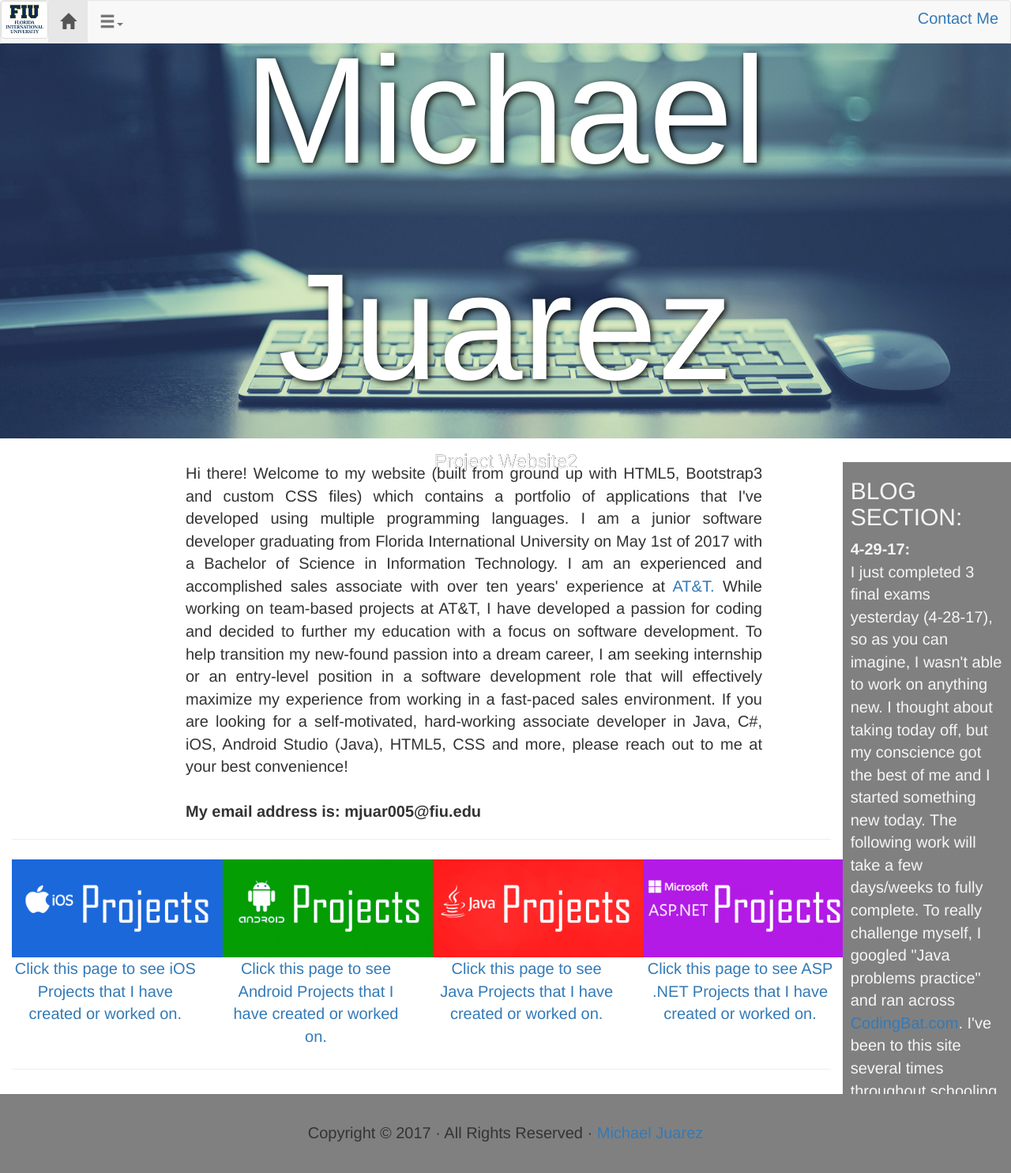
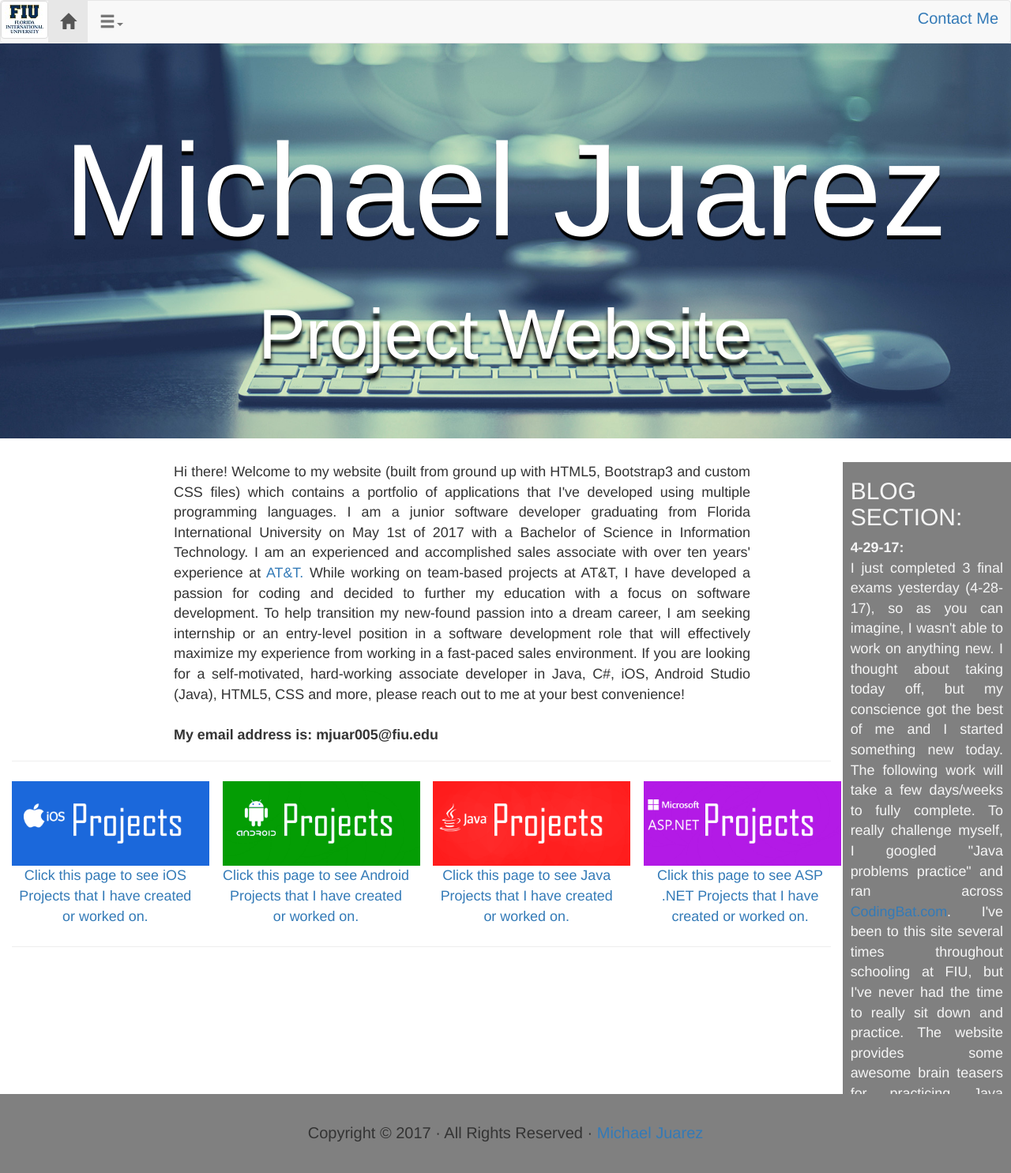
Before and after one commit to MikeJuarez/MikeJuarez.github.io, a Jekyll site: the page index.html, which Jekyll copies as it is, in a window 1280 px wide. Shown: the whole page at 79% size. Built offline with Jekyll 4.4.1, drawn with Linux system fonts in a browser that asks for light colours.

Commit message:
Mobile changes
- Used vw-type for font size
- Created new custom sections to mikej.css
- Everything completed for better mobile display

```diff
--- a/css/mikej.css
+++ b/css/mikej.css
@@ -67,7 +67,7 @@ p {
 }
 
 .gitsection {
-	font-size: 14px;
+	font-size: 1vw;
 }
 
 .fill {
@@ -143,7 +143,22 @@ p {
     }
 }
 
-.h1mike2{
-	font-size: 15vw;
-		text-shadow: 2px 2px 8px black;
+.h1vw {
+		font-size: 13vw;
+		text-shadow: 0px 5px 1px black;
+		padding: 0%;
 }
+
+.h2vw {
+		font-size: 7vw;
+		text-shadow: 0px 8px 5px black;
+}
+
+.text {
+		font-size: 1.4vw;
+}
+
+.textblog {
+		font-size: 1.4vw;
+		text-align: justify;
+}
--- a/index.html
+++ b/index.html
@@ -52,8 +52,8 @@
 <div class="jumbotron">
 	<div class="container">
      <div class="row text-center">
-      <div class="h1mike2">Michael Juarez</div>
-      <h3>Project Website2</h3>
+      <div class="h1vw">Michael Juarez</div>
+      <div class="h2vw">Project Website </div>
 	</div>
   	</div>
 </div>
@@ -61,49 +61,52 @@
 <div class="container-fluid">
 
 <div class="col-sm-10">
-		<div class="row-sm-9">
+		<div class="row">
 		 <div class="container text-justify">
-		  <div class="col-sm-8 col-sm-offset-2"> Hi there!  Welcome to my website (built from ground up with HTML5, Bootstrap3 and custom CSS files) which contains a portfolio of applications that I've developed using multiple programming languages.  I am a junior software developer graduating from Florida International University on May 1st of 2017 with a
-		   Bachelor of Science in Information Technology. I am an experienced and accomplished sales associate with over ten years' experience at <a href="www.att.com">AT&amp;T.</a> While working on team-based projects at AT&amp;T, I have developed a passion for coding and decided to further my education with a focus on software development.  To help transition my new-found passion into a dream career, I am seeking internship or an entry-level position in a software development role that will effectively maximize my experience from working in a fast-paced sales environment.  If you are looking for a self-motivated, hard-working associate developer in Java, C#, iOS, Android Studio (Java), HTML5, CSS and more, please reach out to me at your best convenience!<br>
+		  <div class="col-sm-8 col-sm-offset-2">
+		  <div class="text">
+		   Hi there!  Welcome to my website (built from ground up with HTML5, Bootstrap3 and custom CSS files) which contains a portfolio of applications that I've developed using multiple programming languages.  I am a junior software developer graduating from Florida International University on May 1st of 2017 with a
+		   Bachelor of Science in Information Technology. I am an experienced and accomplished sales associate with over ten years' experience at <a href="www.att.com">AT&amp;T.</a> While working on team-based projects at AT&amp;T, I have developed a passion for coding and decided to further my education with a focus on software development.  To help transition my new-found passion into a dream career, I am seeking internship or an entry-level position in a software development role that will effectively maximize my experience from working in a fast-paced sales environment.  If you are looking for a self-motivated, hard-working associate developer in Java, C#, iOS, Android Studio (Java), HTML5, CSS and more, please reach out to me at your best convenience!
+
 		   <br>
-           <strong>My email address is: mjuar005@fiu.edu</strong></div>
+		   <br>
+           <strong>My email address is: mjuar005@fiu.edu</strong>
+
+           </div>
+           </div>
 		 </div>
 		</div>
 
 <hr/>
 
   <div class="row text-center">
-
+	  <div class="text">
 	  <div class="col-sm-3">
 	   <div class="addPaddingUpDown5px">
-	    <a href="iOS Projects.html"><img src="Images/LinkAppleProjects.png" width="290px"/><br/>Click this page to see iOS Projects that I have created or worked on.</a>
+	    <a href="iOS Projects.html"><img src="Images/LinkAppleProjects.png" width="250px"/><br/>Click this page to see iOS Projects that I have created or worked on.</a>
 	   </div>
 	  </div>
 
 	  <div class="col-sm-3">
 	   <div class="addPaddingUpDown5px">
-	    <a href="Android Projects.html"><img src="Images/LinkAndroidProjects.png" width="290px"/><br/>Click this page to see Android Projects that I have created or worked on.</a>
+	    <a href="Android Projects.html"><img src="Images/LinkAndroidProjects.png" width="250px"/><br/>Click this page to see Android Projects that I have created or worked on.</a>
 	   </div>
 	  </div>
 
 	  <div class="col-sm-3">
 	   <div class="addPaddingUpDown5px">
-	    <a href="Java Projects.html"><img src="Images/LinkJavaProjects.png" width="290px"/><br/>Click this page to see Java Projects that I have created or worked on.</a>
+	    <a href="Java Projects.html"><img src="Images/LinkJavaProjects.png" width="250px"/><br/>Click this page to see Java Projects that I have created or worked on.</a>
 		  </div>
 	  </div>
 
 	  <div class="row text-center">
-	  <div class="col-sm-3">
-       <div class="addPaddingUpDown5px">
-       <a href="ASPNET Projects.html"><img src="Images/LinkAspProjects.png" width="290px"/><br/>Click this page to see ASP .NET Projects that I have created or worked on.</a>
-       </div>
-	  </div>
-  </div>
-
-
-
-	  <div class="col-sm-3 text-center"></div>
-	  <div class="col-sm-3 text-center"></div>
+	   <div class="col-sm-3">
+        <div class="addPaddingUpDown5px">
+         <a href="ASPNET Projects.html"><img src="Images/LinkAspProjects.png" width="250px"/><br/>Click this page to see ASP .NET Projects that I have created or worked on.</a>
+        </div>
+	   </div>
+  	  </div>
+   </div>
   </div>
   <hr>
 </div>
@@ -113,7 +116,7 @@
 <div class="col-sm-2">
  <div class="row no-gutter">
  <div class="col-scollable-y">
-
+  <div class="textblog">
   <h2>BLOG SECTION:</h2>
   <b>4-29-17:</b><br/>
   I just completed 3 final exams yesterday (4-28-17), so as you can imagine, I wasn't able to work on anything new.  I thought about taking today off, but my conscience got the best of me and I started something new today.  The following work will take a few days/weeks to fully complete.  To really challenge myself, I googled "Java problems practice" and ran across <a href="http://www.CodingBat.com">CodingBat.com</a>.  I've been to this site several times throughout schooling at FIU, but I've never had the time to really sit down and practice.  The website provides some awesome brain teasers for practicing Java problems.  I've completed a few of the warmup exercises today and will be posting what I've done so far under my <a href="Java Projects.html">Java Projects</a> page.  Fun stuff so far!
@@ -138,7 +141,7 @@
  </div>
  </div>
 </div>
-
+</div>
 
 </div>
 
```
